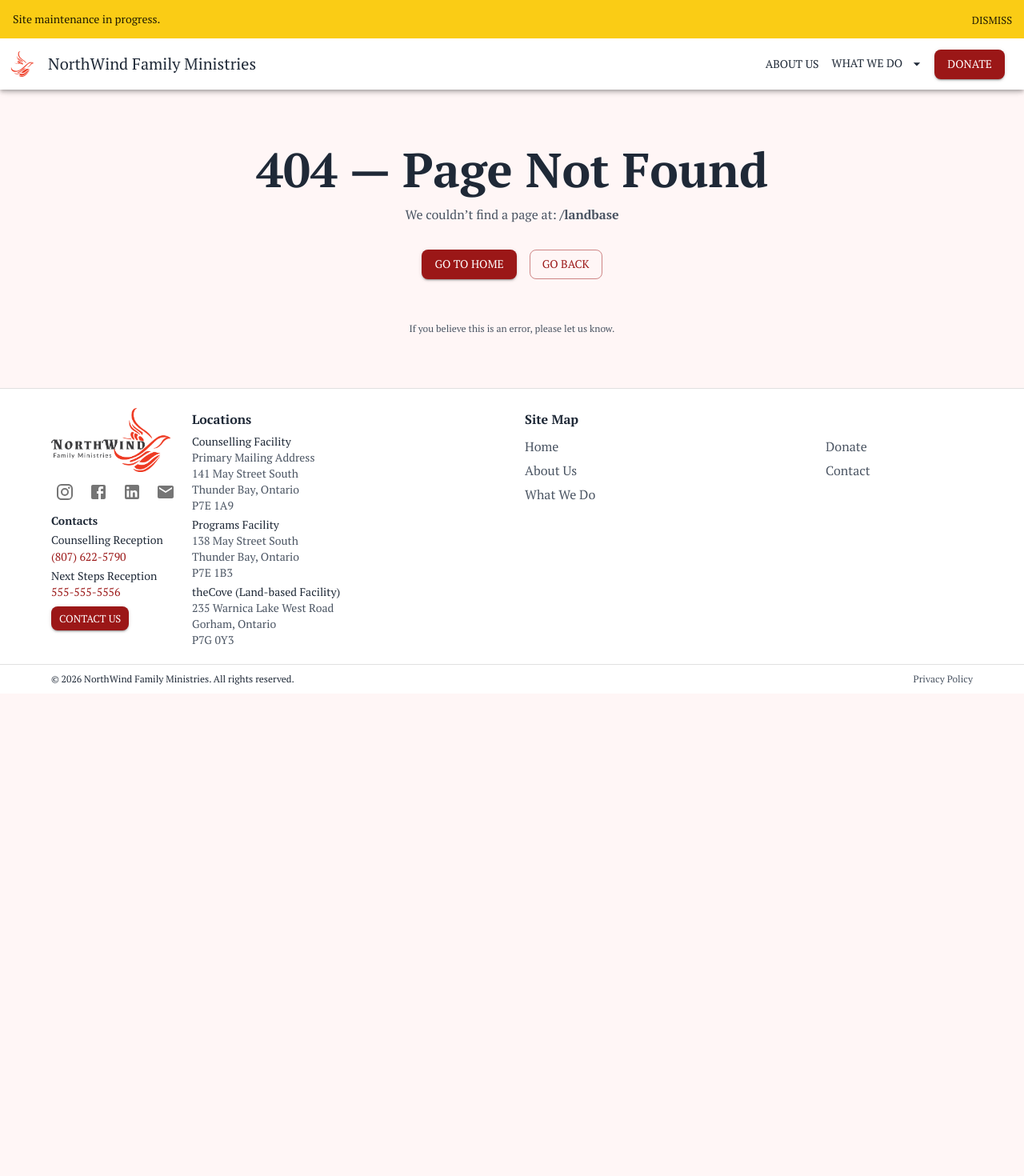
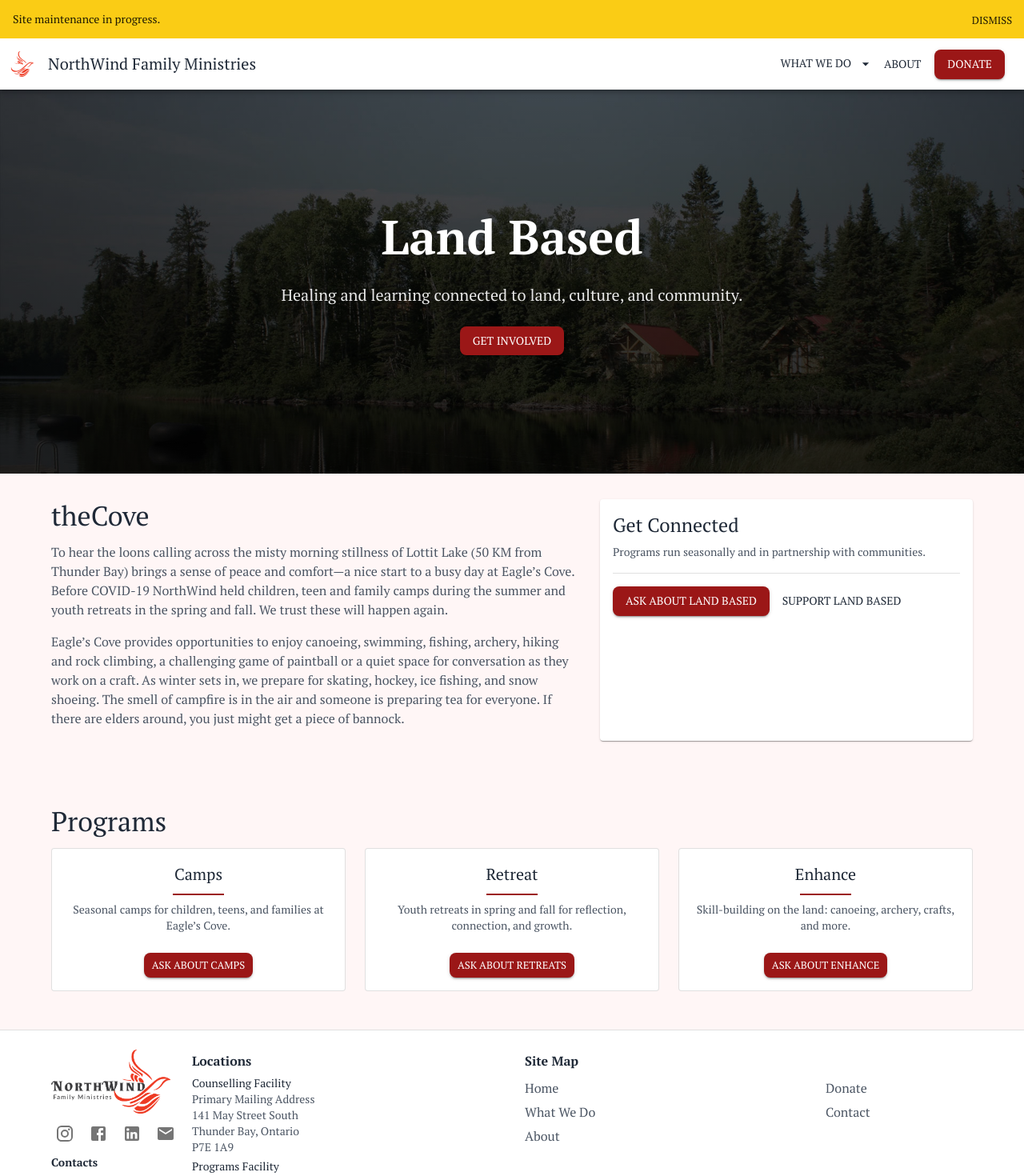
Before and after one commit to NorthWind-Family-Ministries/NorthWind-Family-Ministries.github.io, a React (Vite) app in the folder site/: page /landbase in a window 1280 px wide. Shown: the top 1470 px of the page at 80% size. Before the commit the page ends 867 px from the top, so only its background shows below. Built offline with nearby package versions, Linux system fonts and the light colour scheme.

Commit message:
feat: add Land Based page and update routing for improved navigation

```diff
--- a/site/src/pages/Home/WhatWeDoSection.jsx
+++ b/site/src/pages/Home/WhatWeDoSection.jsx
@@ -54,12 +54,22 @@
                 title: area.title,
                 subtitle: area.description,
                 button: {
-                    label: area.key === 'counselling' ? 'Explore Counselling' : 'View Programs',
+                    label:
+                        area.key === 'counselling'
+                            ? 'Explore Counselling'
+                            : area.key === 'land-based'
+                            ? 'Explore Land Based'
+                            : 'View Programs',
                     variant: 'contained',
                     color: 'primary',
                     props: {
                         component: Link,
-                        to: area.key === 'counselling' ? '/counselling' : `/contact?area=${encodeURIComponent(area.title)}`,
+                        to:
+                            area.key === 'counselling'
+                                ? '/counselling'
+                                : area.key === 'land-based'
+                                ? '/landbase'
+                                : `/contact?area=${encodeURIComponent(area.title)}`,
                     },
                 },
             }))}
--- /dev/null
+++ b/site/src/pages/LandBase.jsx
@@ -0,0 +1,120 @@
+import React from 'react'
+import Container from '@mui/material/Container'
+import Typography from '@mui/material/Typography'
+import Grid from '@mui/material/Grid'
+import Card from '@mui/material/Card'
+import CardContent from '@mui/material/CardContent'
+import Stack from '@mui/material/Stack'
+import Button from '@mui/material/Button'
+import Divider from '@mui/material/Divider'
+import Chip from '@mui/material/Chip'
+import { Link } from 'react-router-dom'
+import Hero from '../components/Hero'
+import FeatureCards from '../components/FeatureCards'
+
+export default function LandBase() {
+    return (
+        <>
+            <Hero
+                slides={[{
+                    src: '/images/areas/landbased.jpg',
+                    alt: 'Land Based',
+                    title: 'Land Based',
+                    subtitle: 'Healing and learning connected to land, culture, and community.',
+                    ctaLabel: 'Get Involved',
+                    ctaHref: '/contact?area=Land%20Based',
+                }]}
+                overlayMode="per-slide"
+                height="60vh"
+                align="center"
+                darkOverlay
+                showIndicators={false}
+            />
+
+            <Container sx={{ py: 4 }}>
+                <Grid container spacing={3}>
+                    <Grid item xs={12} md={7}>
+                        <Typography variant="h4" gutterBottom>
+                            theCove
+                        </Typography>
+                        <Typography variant="body1" color="text.secondary" paragraph>
+                            To hear the loons calling across the misty morning stillness of Lottit Lake (50 KM from Thunder Bay) brings a sense of peace and comfort—a nice start to a busy day at Eagle’s Cove. Before COVID-19 NorthWind held children, teen and family camps during the summer and youth retreats in the spring and fall. We trust these will happen again.
+                        </Typography>
+                        <Typography variant="body1" color="text.secondary" paragraph>
+                            Eagle’s Cove provides opportunities to enjoy canoeing, swimming, fishing, archery, hiking and rock climbing, a challenging game of paintball or a quiet space for conversation as they work on a craft. As winter sets in, we prepare for skating, hockey, ice fishing, and snow shoeing. The smell of campfire is in the air and someone is preparing tea for everyone. If there are elders around, you just might get a piece of bannock.
+                        </Typography>
+                    </Grid>
+                    <Grid item xs={12} md={5}>
+                        <Card sx={{ height: '100%' }}>
+                            <CardContent>
+                                <Typography variant="h5" gutterBottom>
+                                    Get Connected
+                                </Typography>
+                                <Typography variant="body2" color="text.secondary" paragraph>
+                                    Programs run seasonally and in partnership with communities.
+                                </Typography>
+                                <Divider sx={{ my: 2 }} />
+                                <Stack direction={{ xs: 'column', sm: 'row' }} spacing={1}>
+                                    <Button
+                                        component={Link}
+                                        to="/contact?area=Land%20Based"
+                                        variant="contained"
+                                        color="primary"
+                                    >
+                                        Ask About Land Based
+                                    </Button>
+                                    <Button component={Link} to="/donate" color="inherit">
+                                        Support Land Based
+                                    </Button>
+                                </Stack>
+                            </CardContent>
+                        </Card>
+                    </Grid>
+                </Grid>
+            </Container>
+
+            <Container sx={{ py: 6 }}>
+                <Typography variant="h4" gutterBottom>
+                    Programs
+                </Typography>
+                <FeatureCards
+                    items={[
+                        {
+                            title: 'Camps',
+                            subtitle: 'Seasonal camps for children, teens, and families at Eagle’s Cove.',
+                            button: {
+                                label: 'Ask About Camps',
+                                variant: 'contained',
+                                color: 'primary',
+                                props: { component: Link, to: '/contact?area=Land%20Based&program=Camps' },
+                            },
+                        },
+                        {
+                            title: 'Retreat',
+                            subtitle: 'Youth retreats in spring and fall for reflection, connection, and growth.',
+                            button: {
+                                label: 'Ask About Retreats',
+                                variant: 'contained',
+                                color: 'primary',
+                                props: { component: Link, to: '/contact?area=Land%20Based&program=Retreat' },
+                            },
+                        },
+                        {
+                            title: 'Enhance',
+                            subtitle: 'Skill-building on the land: canoeing, archery, crafts, and more.',
+                            button: {
+                                label: 'Ask About Enhance',
+                                variant: 'contained',
+                                color: 'primary',
+                                props: { component: Link, to: '/contact?area=Land%20Based&program=Enhance' },
+                            },
+                        },
+                    ]}
+                    spacing={3}
+                    itemMd={4}
+                    gridContainerProps={{ alignItems: 'stretch' }}
+                />
+            </Container>
+        </>
+    )
+}
--- a/site/src/routes.js
+++ b/site/src/routes.js
@@ -7,6 +7,7 @@
 import Contact from './pages/Contact'
 import Counselling from './pages/Counselling'
 import LifeBuild from './pages/LifeBuild'
+import LandBase from './pages/LandBase'
 
 import HomeOutlined from '@mui/icons-material/HomeOutlined'
 import InfoOutlined from '@mui/icons-material/InfoOutlined'
@@ -14,6 +15,7 @@
 import PsychologyOutlined from '@mui/icons-material/PsychologyOutlined'
 import CategoryOutlined from '@mui/icons-material/CategoryOutlined'
 import BuildCircleOutlined from '@mui/icons-material/BuildCircleOutlined'
+import ParkOutlined from '@mui/icons-material/ParkOutlined'
 
 const routes = [
     {
@@ -22,17 +24,6 @@
         component: Home,
         showInNav: false,
         icon: HomeOutlined,
-    },
-    {
-        path: '/about',
-        label: 'About Us',
-        component: About,
-        showInNav: true,
-        icon: InfoOutlined,
-        children: [
-        // Example subpage (enable later):
-        // { path: 'team', label: 'Team', component: Team, showInNav: false }
-        ],
     },
     {
         label: 'What We Do',
@@ -54,6 +45,24 @@
                 showInNav: false,
                 icon: BuildCircleOutlined,
             },
+            {
+                path: '/landbase',
+                label: 'Land Based',
+                component: LandBase,
+                showInNav: false,
+                icon: ParkOutlined,
+            },
+        ],
+    },
+    {
+        path: '/about',
+        label: 'About',
+        component: About,
+        showInNav: true,
+        icon: InfoOutlined,
+        children: [
+        // Example subpage (enable later):
+        // { path: 'team', label: 'Team', component: Team, showInNav: false }
         ],
     },
     {
```
